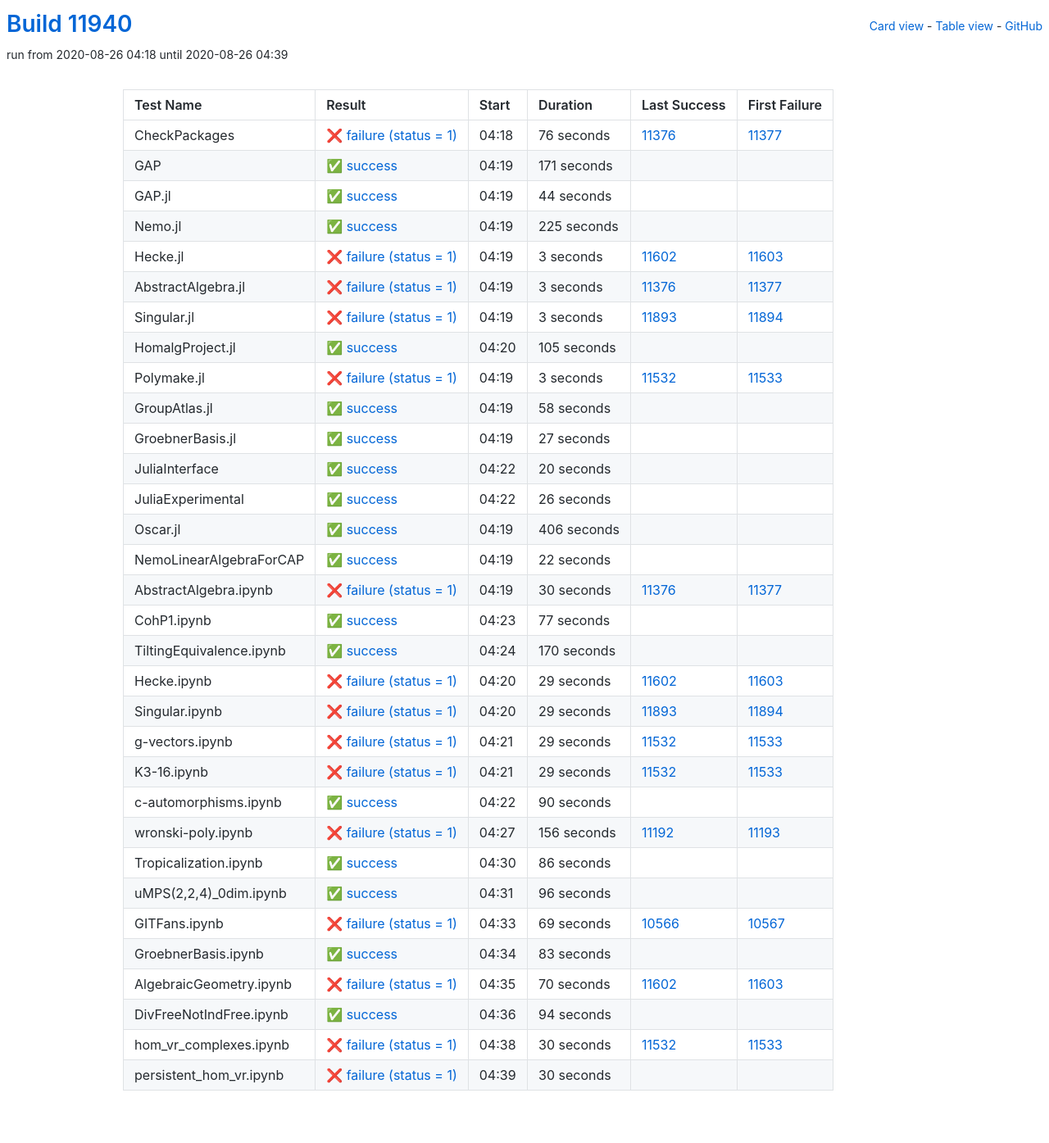
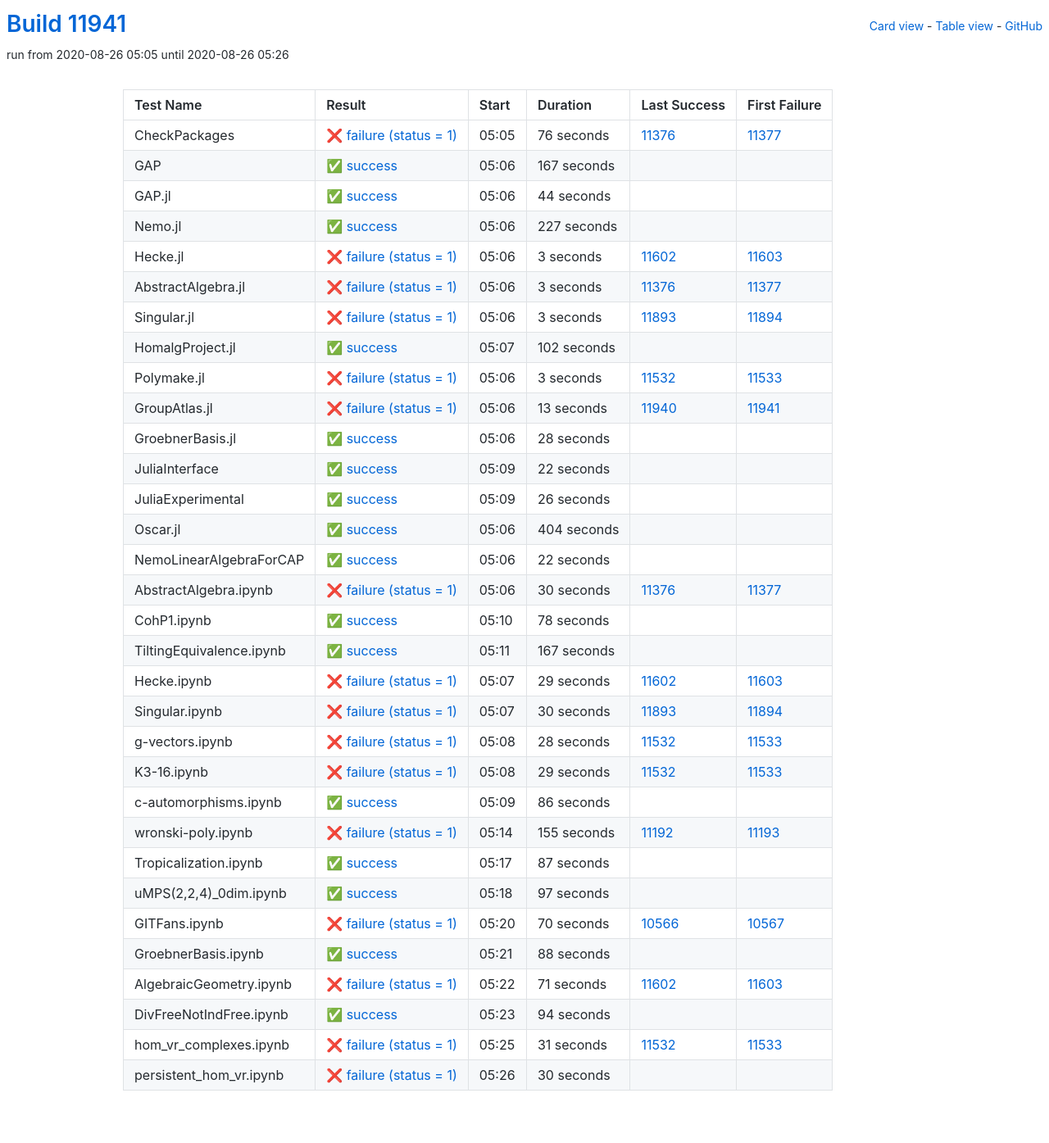
Before and after one commit to oscar-system/oscar-ci-status, a Jekyll site: the page built from table.html, in a window 1280 px wide. Shown: the whole page at 82% size. Built offline with Jekyll 4.4.1, drawn with Linux system fonts in a browser that asks for light colours.

Commit message:
Build #11941

```diff
--- a/_data/ci.yml
+++ b/_data/ci.yml
@@ -1,6 +1,6 @@
 ---
-build: 11940
-build_url: https://oscarci.mathematik.uni-kl.de/job/oscar/11940/
+build: 11941
+build_url: https://oscarci.mathematik.uni-kl.de/job/oscar/11941/
 job: oscar
 organization: oscar-system
 repo: oscar-ci-status
@@ -8,8 +8,8 @@
 tests:
 - name: CheckPackages
   id: checkpackages
-  log: https://oscarci.mathematik.uni-kl.de/job/oscar/11940/artifact/logs/build-11940/CheckPackages.log
-  start: 2020-08-26 04:18
+  log: https://oscarci.mathematik.uni-kl.de/job/oscar/11941/artifact/logs/build-11941/CheckPackages.log
+  start: 2020-08-26 05:05
   success: false
   exitcode: 1
   status: failure
@@ -20,20 +20,20 @@
   first_failure_url: https://oscarci.mathematik.uni-kl.de/job/oscar/11377/
 - name: GAP
   id: gap
-  log: https://oscarci.mathematik.uni-kl.de/job/oscar/11940/artifact/logs/build-11940/GAP.log
-  start: 2020-08-26 04:19
+  log: https://oscarci.mathematik.uni-kl.de/job/oscar/11941/artifact/logs/build-11941/GAP.log
+  start: 2020-08-26 05:06
   success: true
   exitcode: 0
   status: success
-  duration: 171
+  duration: 167
   last_success: false
   last_success_url:
   first_failure: false
   first_failure_url:
 - name: GAP.jl
   id: gap-jl
-  log: https://oscarci.mathematik.uni-kl.de/job/oscar/11940/artifact/logs/build-11940/GAP.jl.log
-  start: 2020-08-26 04:19
+  log: https://oscarci.mathematik.uni-kl.de/job/oscar/11941/artifact/logs/build-11941/GAP.jl.log
+  start: 2020-08-26 05:06
   success: true
   exitcode: 0
   status: success
@@ -44,20 +44,20 @@
   first_failure_url:
 - name: Nemo.jl
   id: nemo-jl
-  log: https://oscarci.mathematik.uni-kl.de/job/oscar/11940/artifact/logs/build-11940/Nemo.jl.log
-  start: 2020-08-26 04:19
+  log: https://oscarci.mathematik.uni-kl.de/job/oscar/11941/artifact/logs/build-11941/Nemo.jl.log
+  start: 2020-08-26 05:06
   success: true
   exitcode: 0
   status: success
-  duration: 225
+  duration: 227
   last_success: false
   last_success_url:
   first_failure: false
   first_failure_url:
 - name: Hecke.jl
   id: hecke-jl
-  log: https://oscarci.mathematik.uni-kl.de/job/oscar/11940/artifact/logs/build-11940/Hecke.jl.log
-  start: 2020-08-26 04:19
+  log: https://oscarci.mathematik.uni-kl.de/job/oscar/11941/artifact/logs/build-11941/Hecke.jl.log
+  start: 2020-08-26 05:06
   success: false
   exitcode: 1
   status: failure
@@ -68,8 +68,8 @@
   first_failure_url: https://oscarci.mathematik.uni-kl.de/job/oscar/11603/
 - name: AbstractAlgebra.jl
   id: abstractalgebra-jl
-  log: https://oscarci.mathematik.uni-kl.de/job/oscar/11940/artifact/logs/build-11940/AbstractAlgebra.jl.log
-  start: 2020-08-26 04:19
+  log: https://oscarci.mathematik.uni-kl.de/job/oscar/11941/artifact/logs/build-11941/AbstractAlgebra.jl.log
+  start: 2020-08-26 05:06
   success: false
   exitcode: 1
   status: failure
@@ -80,8 +80,8 @@
   first_failure_url: https://oscarci.mathematik.uni-kl.de/job/oscar/11377/
 - name: Singular.jl
   id: singular-jl
-  log: https://oscarci.mathematik.uni-kl.de/job/oscar/11940/artifact/logs/build-11940/Singular.jl.log
-  start: 2020-08-26 04:19
+  log: https://oscarci.mathematik.uni-kl.de/job/oscar/11941/artifact/logs/build-11941/Singular.jl.log
+  start: 2020-08-26 05:06
   success: false
   exitcode: 1
   status: failure
@@ -92,20 +92,20 @@
   first_failure_url: https://oscarci.mathematik.uni-kl.de/job/oscar/11894/
 - name: HomalgProject.jl
   id: homalgproject-jl
-  log: https://oscarci.mathematik.uni-kl.de/job/oscar/11940/artifact/logs/build-11940/HomalgProject.jl.log
-  start: 2020-08-26 04:20
+  log: https://oscarci.mathematik.uni-kl.de/job/oscar/11941/artifact/logs/build-11941/HomalgProject.jl.log
+  start: 2020-08-26 05:07
   success: true
   exitcode: 0
   status: success
-  duration: 105
+  duration: 102
   last_success: false
   last_success_url:
   first_failure: false
   first_failure_url:
 - name: Polymake.jl
   id: polymake-jl
-  log: https://oscarci.mathematik.uni-kl.de/job/oscar/11940/artifact/logs/build-11940/Polymake.jl.log
-  start: 2020-08-26 04:19
+  log: https://oscarci.mathematik.uni-kl.de/job/oscar/11941/artifact/logs/build-11941/Polymake.jl.log
+  start: 2020-08-26 05:06
   success: false
   exitcode: 1
   status: failure
@@ -116,44 +116,44 @@
   first_failure_url: https://oscarci.mathematik.uni-kl.de/job/oscar/11533/
 - name: GroupAtlas.jl
   id: groupatlas-jl
-  log: https://oscarci.mathematik.uni-kl.de/job/oscar/11940/artifact/logs/build-11940/GroupAtlas.jl.log
-  start: 2020-08-26 04:19
+  log: https://oscarci.mathematik.uni-kl.de/job/oscar/11941/artifact/logs/build-11941/GroupAtlas.jl.log
+  start: 2020-08-26 05:06
+  success: false
+  exitcode: 1
+  status: failure
+  duration: 13
+  last_success: 11940
+  last_success_url: https://oscarci.mathematik.uni-kl.de/job/oscar/11940/
+  first_failure: 11941
+  first_failure_url: https://oscarci.mathematik.uni-kl.de/job/oscar/11941/
+- name: GroebnerBasis.jl
+  id: groebnerbasis-jl
+  log: https://oscarci.mathematik.uni-kl.de/job/oscar/11941/artifact/logs/build-11941/GroebnerBasis.jl.log
+  start: 2020-08-26 05:06
   success: true
   exitcode: 0
   status: success
-  duration: 58
-  last_success: false
-  last_success_url:
-  first_failure: false
-  first_failure_url:
-- name: GroebnerBasis.jl
-  id: groebnerbasis-jl
-  log: https://oscarci.mathematik.uni-kl.de/job/oscar/11940/artifact/logs/build-11940/GroebnerBasis.jl.log
-  start: 2020-08-26 04:19
-  success: true
-  exitcode: 0
-  status: success
-  duration: 27
+  duration: 28
   last_success: false
   last_success_url:
   first_failure: false
   first_failure_url:
 - name: JuliaInterface
   id: juliainterface
-  log: https://oscarci.mathematik.uni-kl.de/job/oscar/11940/artifact/logs/build-11940/JuliaInterface.log
-  start: 2020-08-26 04:22
+  log: https://oscarci.mathematik.uni-kl.de/job/oscar/11941/artifact/logs/build-11941/JuliaInterface.log
+  start: 2020-08-26 05:09
   success: true
   exitcode: 0
   status: success
-  duration: 20
+  duration: 22
   last_success: false
   last_success_url:
   first_failure: false
   first_failure_url:
 - name: JuliaExperimental
   id: juliaexperimental
-  log: https://oscarci.mathematik.uni-kl.de/job/oscar/11940/artifact/logs/build-11940/JuliaExperimental.log
-  start: 2020-08-26 04:22
+  log: https://oscarci.mathematik.uni-kl.de/job/oscar/11941/artifact/logs/build-11941/JuliaExperimental.log
+  start: 2020-08-26 05:09
   success: true
   exitcode: 0
   status: success
@@ -164,20 +164,20 @@
   first_failure_url:
 - name: Oscar.jl
   id: oscar-jl
-  log: https://oscarci.mathematik.uni-kl.de/job/oscar/11940/artifact/logs/build-11940/Oscar.jl.log
-  start: 2020-08-26 04:19
+  log: https://oscarci.mathematik.uni-kl.de/job/oscar/11941/artifact/logs/build-11941/Oscar.jl.log
+  start: 2020-08-26 05:06
   success: true
   exitcode: 0
   status: success
-  duration: 406
+  duration: 404
   last_success: false
   last_success_url:
   first_failure: false
   first_failure_url:
 - name: NemoLinearAlgebraForCAP
   id: nemolinearalgebraforcap
-  log: https://oscarci.mathematik.uni-kl.de/job/oscar/11940/artifact/logs/build-11940/NemoLinearAlgebraForCAP.log
-  start: 2020-08-26 04:19
+  log: https://oscarci.mathematik.uni-kl.de/job/oscar/11941/artifact/logs/build-11941/NemoLinearAlgebraForCAP.log
+  start: 2020-08-26 05:06
   success: true
   exitcode: 0
   status: success
@@ -188,8 +188,8 @@
   first_failure_url:
 - name: AbstractAlgebra.ipynb
   id: abstractalgebra-ipynb
-  log: https://oscarci.mathematik.uni-kl.de/job/oscar/11940/artifact/logs/build-11940/AbstractAlgebra.ipynb.log
-  start: 2020-08-26 04:19
+  log: https://oscarci.mathematik.uni-kl.de/job/oscar/11941/artifact/logs/build-11941/AbstractAlgebra.ipynb.log
+  start: 2020-08-26 05:06
   success: false
   exitcode: 1
   status: failure
@@ -200,32 +200,32 @@
   first_failure_url: https://oscarci.mathematik.uni-kl.de/job/oscar/11377/
 - name: CohP1.ipynb
   id: cohp1-ipynb
-  log: https://oscarci.mathematik.uni-kl.de/job/oscar/11940/artifact/logs/build-11940/CohP1.ipynb.log
-  start: 2020-08-26 04:23
+  log: https://oscarci.mathematik.uni-kl.de/job/oscar/11941/artifact/logs/build-11941/CohP1.ipynb.log
+  start: 2020-08-26 05:10
   success: true
   exitcode: 0
   status: success
-  duration: 77
+  duration: 78
   last_success: false
   last_success_url:
   first_failure: false
   first_failure_url:
 - name: TiltingEquivalence.ipynb
   id: tiltingequivalence-ipynb
-  log: https://oscarci.mathematik.uni-kl.de/job/oscar/11940/artifact/logs/build-11940/TiltingEquivalence.ipynb.log
-  start: 2020-08-26 04:24
+  log: https://oscarci.mathematik.uni-kl.de/job/oscar/11941/artifact/logs/build-11941/TiltingEquivalence.ipynb.log
+  start: 2020-08-26 05:11
   success: true
   exitcode: 0
   status: success
-  duration: 170
+  duration: 167
   last_success: false
   last_success_url:
   first_failure: false
   first_failure_url:
 - name: Hecke.ipynb
   id: hecke-ipynb
-  log: https://oscarci.mathematik.uni-kl.de/job/oscar/11940/artifact/logs/build-11940/Hecke.ipynb.log
-  start: 2020-08-26 04:20
+  log: https://oscarci.mathematik.uni-kl.de/job/oscar/11941/artifact/logs/build-11941/Hecke.ipynb.log
+  start: 2020-08-26 05:07
   success: false
   exitcode: 1
   status: failure
@@ -236,32 +236,32 @@
   first_failure_url: https://oscarci.mathematik.uni-kl.de/job/oscar/11603/
 - name: Singular.ipynb
   id: singular-ipynb
-  log: https://oscarci.mathematik.uni-kl.de/job/oscar/11940/artifact/logs/build-11940/Singular.ipynb.log
-  start: 2020-08-26 04:20
+  log: https://oscarci.mathematik.uni-kl.de/job/oscar/11941/artifact/logs/build-11941/Singular.ipynb.log
+  start: 2020-08-26 05:07
   success: false
   exitcode: 1
   status: failure
-  duration: 29
+  duration: 30
   last_success: 11893
   last_success_url: https://oscarci.mathematik.uni-kl.de/job/oscar/11893/
   first_failure: 11894
   first_failure_url: https://oscarci.mathematik.uni-kl.de/job/oscar/11894/
 - name: g-vectors.ipynb
   id: g-vectors-ipynb
-  log: https://oscarci.mathematik.uni-kl.de/job/oscar/11940/artifact/logs/build-11940/g-vectors.ipynb.log
-  start: 2020-08-26 04:21
+  log: https://oscarci.mathematik.uni-kl.de/job/oscar/11941/artifact/logs/build-11941/g-vectors.ipynb.log
+  start: 2020-08-26 05:08
   success: false
   exitcode: 1
   status: failure
-  duration: 29
+  duration: 28
   last_success: 11532
   last_success_url: https://oscarci.mathematik.uni-kl.de/job/oscar/11532/
   first_failure: 11533
   first_failure_url: https://oscarci.mathematik.uni-kl.de/job/oscar/11533/
 - name: K3-16.ipynb
   id: k3-16-ipynb
-  log: https://oscarci.mathematik.uni-kl.de/job/oscar/11940/artifact/logs/build-11940/K3-16.ipynb.log
-  start: 2020-08-26 04:21
+  log: https://oscarci.mathematik.uni-kl.de/job/oscar/11941/artifact/logs/build-11941/K3-16.ipynb.log
+  start: 2020-08-26 05:08
   success: false
   exitcode: 1
   status: failure
@@ -272,32 +272,8 @@
   first_failure_url: https://oscarci.mathematik.uni-kl.de/job/oscar/11533/
 - name: c-automorphisms.ipynb
   id: c-automorphisms-ipynb
-  log: https://oscarci.mathematik.uni-kl.de/job/oscar/11940/artifact/logs/build-11940/c-automorphisms.ipynb.log
-  start: 2020-08-26 04:22
-  success: true
-  exitcode: 0
-  status: success
-  duration: 90
-  last_success: false
-  last_success_url:
-  first_failure: false
-  first_failure_url:
-- name: wronski-poly.ipynb
-  id: wronski-poly-ipynb
-  log: https://oscarci.mathematik.uni-kl.de/job/oscar/11940/artifact/logs/build-11940/wronski-poly.ipynb.log
-  start: 2020-08-26 04:27
-  success: false
-  exitcode: 1
-  status: failure
-  duration: 156
-  last_success: 11192
-  last_success_url: https://oscarci.mathematik.uni-kl.de/job/oscar/11192/
-  first_failure: 11193
-  first_failure_url: https://oscarci.mathematik.uni-kl.de/job/oscar/11193/
-- name: Tropicalization.ipynb
-  id: tropicalization-ipynb
-  log: https://oscarci.mathematik.uni-kl.de/job/oscar/11940/artifact/logs/build-11940/Tropicalization.ipynb.log
-  start: 2020-08-26 04:30
+  log: https://oscarci.mathematik.uni-kl.de/job/oscar/11941/artifact/logs/build-11941/c-automorphisms.ipynb.log
+  start: 2020-08-26 05:09
   success: true
   exitcode: 0
   status: success
@@ -306,58 +282,82 @@
   last_success_url:
   first_failure: false
   first_failure_url:
-- name: uMPS(2,2,4)_0dim.ipynb
-  id: umps-2-2-4-0dim-ipynb
-  log: https://oscarci.mathematik.uni-kl.de/job/oscar/11940/artifact/logs/build-11940/uMPS-2-2-4-_0dim.ipynb.log
-  start: 2020-08-26 04:31
+- name: wronski-poly.ipynb
+  id: wronski-poly-ipynb
+  log: https://oscarci.mathematik.uni-kl.de/job/oscar/11941/artifact/logs/build-11941/wronski-poly.ipynb.log
+  start: 2020-08-26 05:14
+  success: false
+  exitcode: 1
+  status: failure
+  duration: 155
+  last_success: 11192
+  last_success_url: https://oscarci.mathematik.uni-kl.de/job/oscar/11192/
+  first_failure: 11193
+  first_failure_url: https://oscarci.mathematik.uni-kl.de/job/oscar/11193/
+- name: Tropicalization.ipynb
+  id: tropicalization-ipynb
+  log: https://oscarci.mathematik.uni-kl.de/job/oscar/11941/artifact/logs/build-11941/Tropicalization.ipynb.log
+  start: 2020-08-26 05:17
   success: true
   exitcode: 0
   status: success
-  duration: 96
+  duration: 87
+  last_success: false
+  last_success_url:
+  first_failure: false
+  first_failure_url:
+- name: uMPS(2,2,4)_0dim.ipynb
+  id: umps-2-2-4-0dim-ipynb
+  log: https://oscarci.mathematik.uni-kl.de/job/oscar/11941/artifact/logs/build-11941/uMPS-2-2-4-_0dim.ipynb.log
+  start: 2020-08-26 05:18
+  success: true
+  exitcode: 0
+  status: success
+  duration: 97
   last_success: false
   last_success_url:
   first_failure: false
   first_failure_url:
 - name: GITFans.ipynb
   id: gitfans-ipynb
-  log: https://oscarci.mathematik.uni-kl.de/job/oscar/11940/artifact/logs/build-11940/GITFans.ipynb.log
-  start: 2020-08-26 04:33
+  log: https://oscarci.mathematik.uni-kl.de/job/oscar/11941/artifact/logs/build-11941/GITFans.ipynb.log
+  start: 2020-08-26 05:20
   success: false
   exitcode: 1
   status: failure
-  duration: 69
+  duration: 70
   last_success: 10566
   last_success_url: https://oscarci.mathematik.uni-kl.de/job/oscar/10566/
   first_failure: 10567
   first_failure_url: https://oscarci.mathematik.uni-kl.de/job/oscar/10567/
 - name: GroebnerBasis.ipynb
   id: groebnerbasis-ipynb
-  log: https://oscarci.mathematik.uni-kl.de/job/oscar/11940/artifact/logs/build-11940/GroebnerBasis.ipynb.log
-  start: 2020-08-26 04:34
+  log: https://oscarci.mathematik.uni-kl.de/job/oscar/11941/artifact/logs/build-11941/GroebnerBasis.ipynb.log
+  start: 2020-08-26 05:21
   success: true
   exitcode: 0
   status: success
-  duration: 83
+  duration: 88
   last_success: false
   last_success_url:
   first_failure: false
   first_failure_url:
 - name: AlgebraicGeometry.ipynb
   id: algebraicgeometry-ipynb
-  log: https://oscarci.mathematik.uni-kl.de/job/oscar/11940/artifact/logs/build-11940/AlgebraicGeometry.ipynb.log
-  start: 2020-08-26 04:35
+  log: https://oscarci.mathematik.uni-kl.de/job/oscar/11941/artifact/logs/build-11941/AlgebraicGeometry.ipynb.log
+  start: 2020-08-26 05:22
   success: false
   exitcode: 1
   status: failure
-  duration: 70
+  duration: 71
   last_success: 11602
   last_success_url: https://oscarci.mathematik.uni-kl.de/job/oscar/11602/
   first_failure: 11603
   first_failure_url: https://oscarci.mathematik.uni-kl.de/job/oscar/11603/
 - name: DivFreeNotIndFree.ipynb
   id: divfreenotindfree-ipynb
-  log: https://oscarci.mathematik.uni-kl.de/job/oscar/11940/artifact/logs/build-11940/DivFreeNotIndFree.ipynb.log
-  start: 2020-08-26 04:36
+  log: https://oscarci.mathematik.uni-kl.de/job/oscar/11941/artifact/logs/build-11941/DivFreeNotIndFree.ipynb.log
+  start: 2020-08-26 05:23
   success: true
   exitcode: 0
   status: success
@@ -368,20 +368,20 @@
   first_failure_url:
 - name: hom_vr_complexes.ipynb
   id: hom-vr-complexes-ipynb
-  log: https://oscarci.mathematik.uni-kl.de/job/oscar/11940/artifact/logs/build-11940/hom_vr_complexes.ipynb.log
-  start: 2020-08-26 04:38
+  log: https://oscarci.mathematik.uni-kl.de/job/oscar/11941/artifact/logs/build-11941/hom_vr_complexes.ipynb.log
+  start: 2020-08-26 05:25
   success: false
   exitcode: 1
   status: failure
-  duration: 30
+  duration: 31
   last_success: 11532
   last_success_url: https://oscarci.mathematik.uni-kl.de/job/oscar/11532/
   first_failure: 11533
   first_failure_url: https://oscarci.mathematik.uni-kl.de/job/oscar/11533/
 - name: persistent_hom_vr.ipynb
   id: persistent-hom-vr-ipynb
-  log: https://oscarci.mathematik.uni-kl.de/job/oscar/11940/artifact/logs/build-11940/persistent_hom_vr.ipynb.log
-  start: 2020-08-26 04:39
+  log: https://oscarci.mathematik.uni-kl.de/job/oscar/11941/artifact/logs/build-11941/persistent_hom_vr.ipynb.log
+  start: 2020-08-26 05:26
   success: false
   exitcode: 1
   status: failure
```
Also changed, not shown: README.md.
